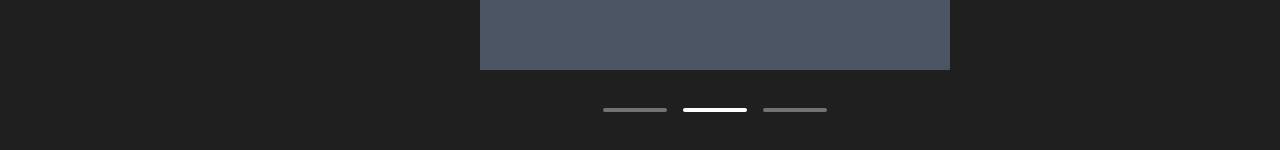
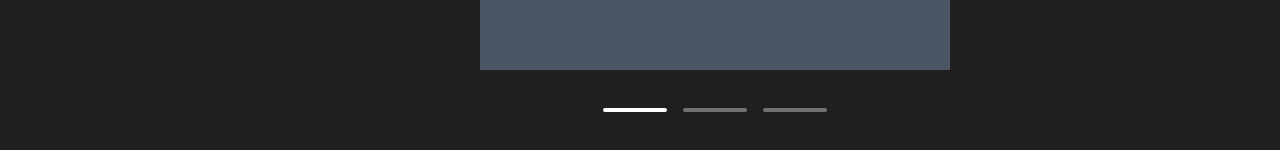
Before and after one commit to rivasjoaquin02/threejs_react_typescript, a React (Vite) app: page /monopolies/apple in a window 1280 px wide. Shown: the part 480-630 px from the top of the page. Built offline with nearby package versions, Linux system fonts and the light colour scheme.

Commit message:
implementada funcionalidad para la ActiveBar

```diff
--- a/src/components/Monopolies/Companies/MiddleSection/ActiveBar.tsx
+++ b/src/components/Monopolies/Companies/MiddleSection/ActiveBar.tsx
@@ -1,9 +1,22 @@
 const ActiveBar = ({ id }: { id: number }) => {
+    const getColor = (idx: number): string => {
+        if (idx === id) return "bg-white";
+        return "bg-secondary-100";
+    };
+
     return (
-        <div className=" mx-auto flex h-20 w-full items-center justify-center align-bottom">
-            <div className="mx-2 h-1 w-16 rounded-lg bg-secondary-100 shadow-lg hover:bg-secondary-200"></div>
-            <div className="mx-2 h-1 w-16 rounded-lg bg-white shadow-lg hover:bg-secondary-200"></div>
-            <div className="mx-2 h-1 w-16 rounded-lg bg-secondary-100 shadow-lg hover:bg-secondary-200"></div>
+        <div className=" flex h-20 items-center justify-center ">
+            {Array(3)
+                .fill(0)
+                .map((v, idx) => {
+                    return (
+                        <div
+                            className={`mx-2 h-1 w-16 rounded-lg ${getColor(
+                                idx + 1
+                            )} shadow-lg hover:bg-secondary-200`}
+                        ></div>
+                    );
+                })}
         </div>
     );
 };
```
